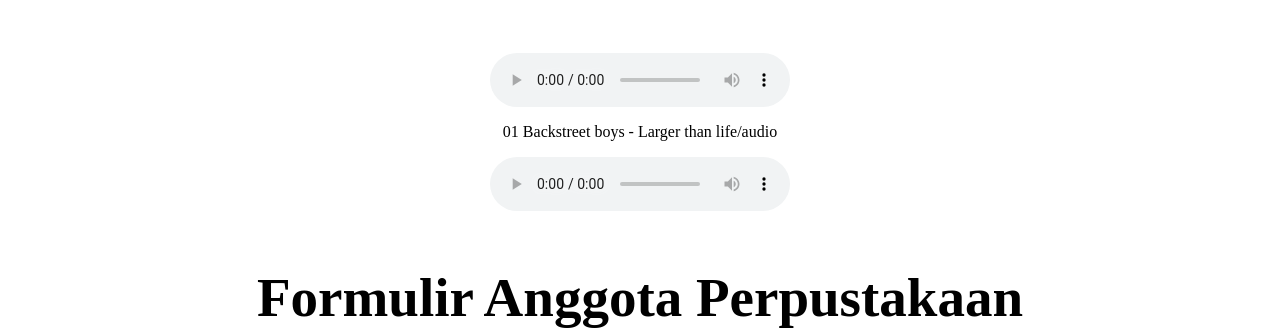
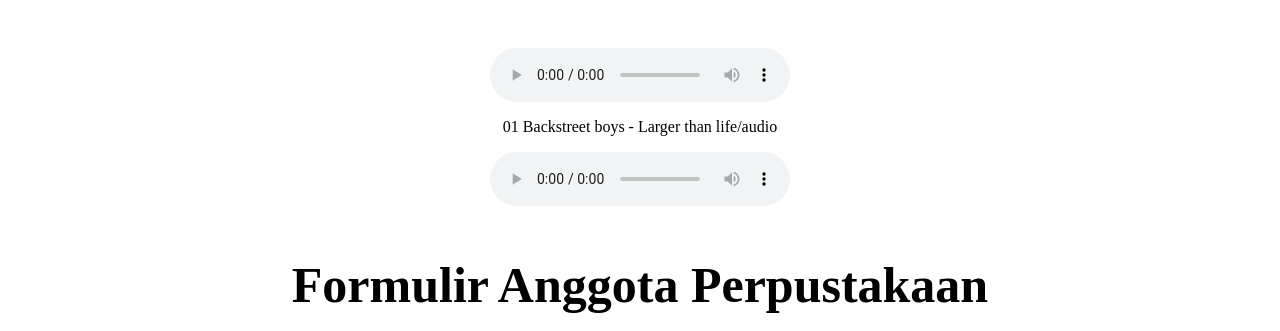
Before and after one commit to xaverius31/xaveriusperpus, a plain HTML site: page index.html in a window 1280 px wide. Shown: the part 488-819 px from the top of the page. Drawn offline with Linux system fonts and the light colour scheme.

Commit message:
Update index.html

```diff
--- a/index.html
+++ b/index.html
@@ -12,16 +12,16 @@
 <h-3>Berikut ini adalah gambar dari gedung Perpustakaan UNIKA Santo Thomas Medan.</h3>
 </p>
 <center><h-4><img src="https://www.digitalglyde.com/wp-content/uploads/2020/01/library-background-from-white-bookshelves-with-TLNGA4V-2048x1024.jpg" alt=/></h4>
-<p style="margin-bottom: 55px">
+<p style="margin-bottom: 50px">
 <h-5><i>Perpustakaan UNIKA Santo Thomas Medan</i></h5></p>
 <audio controls>
 <source src="images/Profil Perpustakaan Universitas Katolik Santo Thomas Medan.mp4" type="video/mp4"></audio></p>
 <p><h-6>01 Backstreet boys - Larger than life/audio</h6></p>
-<p style="margin-bottom: 55px">
+<p style="margin-bottom: 50px">
 <audio controls width="30%">
 <source sr c="images/01 Backstreet boys - Larger than life.MP3" alt="audio/mpeg">
 </audio></p>
-  <p style="font-size: 55px"><b>Formulir Anggota Perpustakaan</b></p>
+  <p style="font-size: 50px"><b>Formulir Anggota Perpustakaan</b></p>
 <table border="1" style="margin-bottom: 50px">
     <tr>
     <th colspan="2">Formulir Anggota Perpustakaan Program Studi Perpustakaan dan Sains Informasi</th>
```
